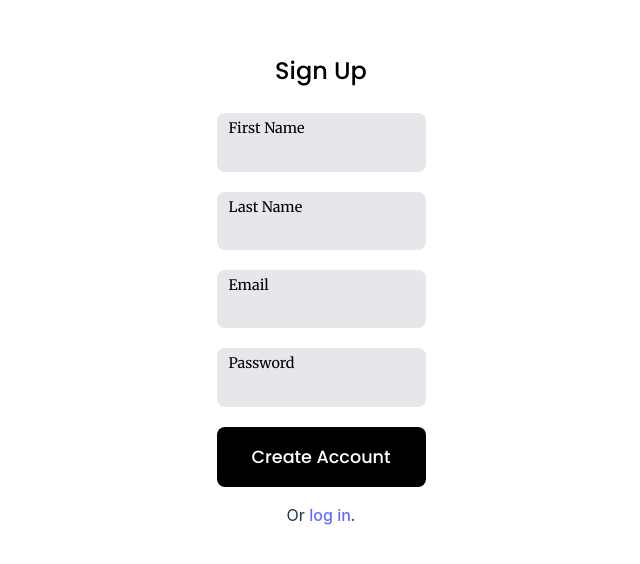
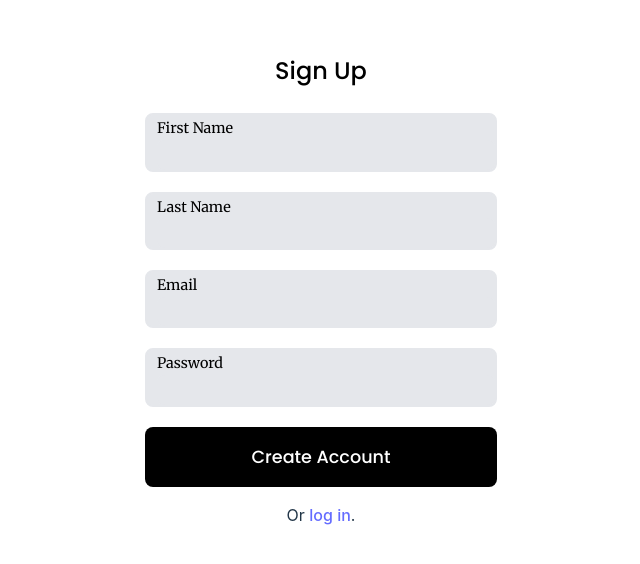
Before and after one commit to nchanyal/job-tracker, a React (Vite) app: page /register in a window 1280 px wide. Shown: the part 114-678 px from the top of the page, without its empty margins (319-959 px from the left). Built offline with nearby package versions, Linux system fonts and the light colour scheme.

Commit message:
Increase width of form fields

```diff
--- a/src/components/RegisterForm/index.jsx
+++ b/src/components/RegisterForm/index.jsx
@@ -53,7 +53,7 @@ function RegisterForm() {
         <div className={`${classes.formContainer}`}>
             <p className={`${classes.signUp}`}>Sign Up</p>
             {errorMessages.length > 0 && <p style={{color:'red'}}>{errorMessages}</p>}
-            <form action='#' method='post' onSubmit={handleSubmit}>
+            <form action='#' method='post' onSubmit={handleSubmit} className={`${classes.form}`}>
                 <div className={`${classes.inputContainer}`}>
                     <p>First Name</p>
                     <input type='text' id='firstName' name='first_name' onChange={handleChange} maxLength={20} required/>
--- a/src/components/SignInForm/SignInForm.module.css
+++ b/src/components/SignInForm/SignInForm.module.css
@@ -4,6 +4,10 @@
     align-items: center;
     justify-content: center;
     height: 100vh;
+}
+
+.form {
+    width: 22rem;
 }
 
 .signIn,
--- a/src/components/SignInForm/index.jsx
+++ b/src/components/SignInForm/index.jsx
@@ -47,7 +47,7 @@ function SignInForm() {
         <div className={`${classes.formContainer}`}>
             <p className={`${classes.signIn}`}>Sign in</p>
             {errorMessage !== '' && <p style={{color:'red'}}>{errorMessage}</p>}
-            <form action='#' method='post' onSubmit={handleSubmit}>
+            <form action='#' method='post' onSubmit={handleSubmit} className={`${classes.form}`}>
                 <div className={`${classes.inputContainer}`}>
                     <p>Email</p>
                     <input type='email' id='email' name='email' onChange={handleChange} required/>
```
